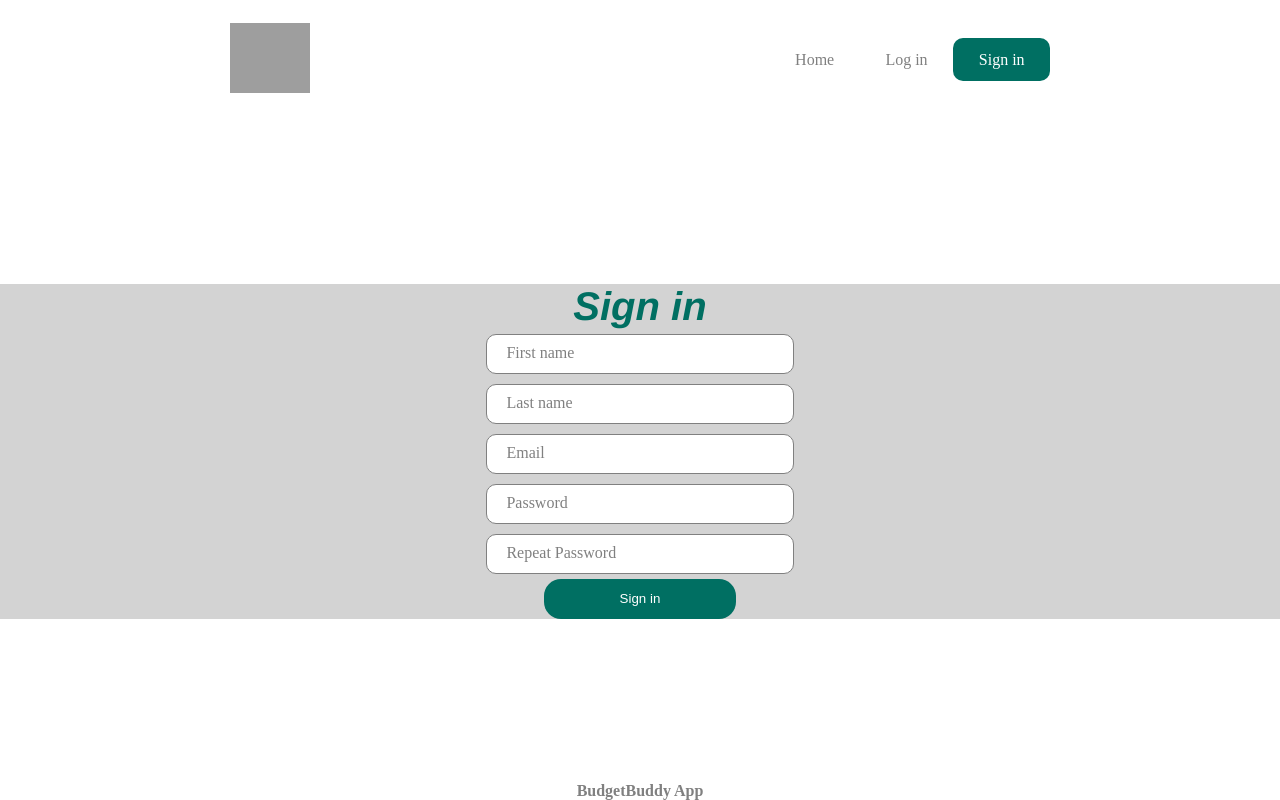
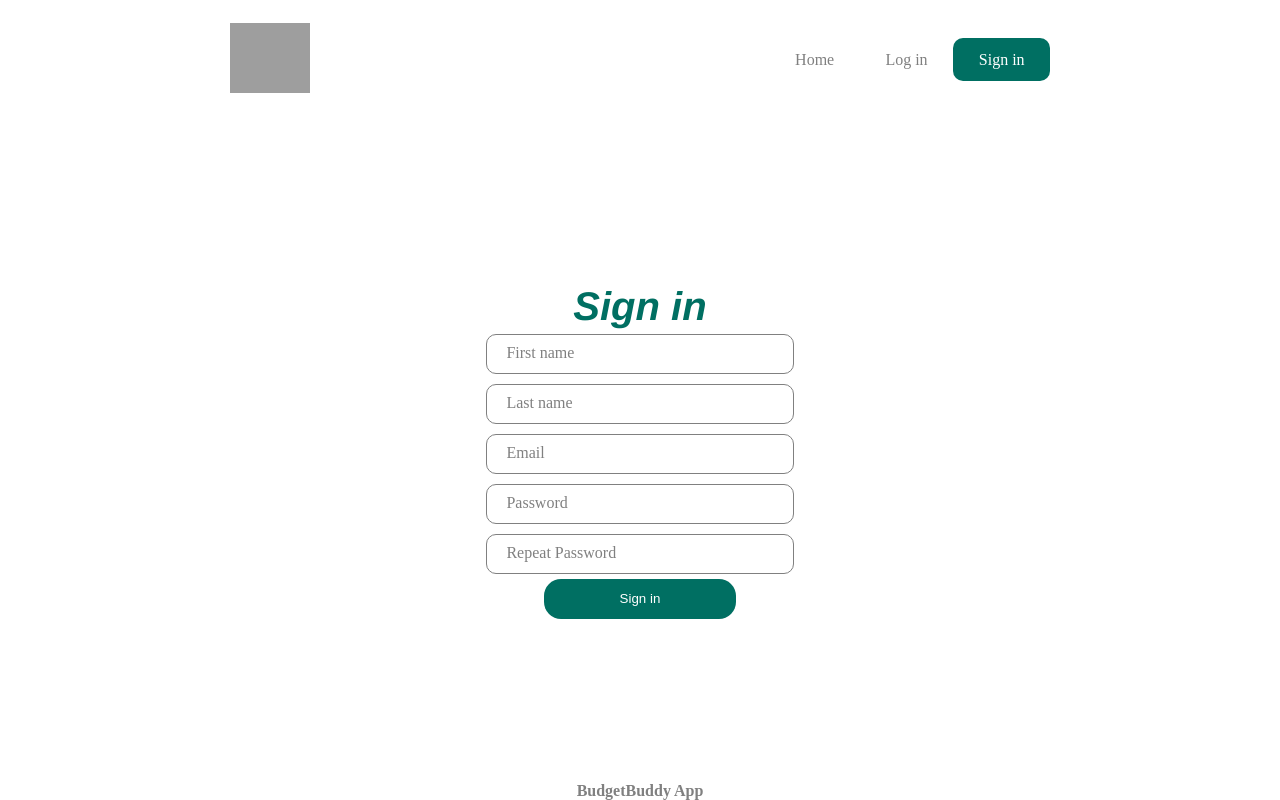
Before and after one commit to YoussefAchraf/budgetbuddyapp, a React (Create React App) app in the folder client/: page /signin in a window 1280 px wide. Built offline with nearby package versions, Linux system fonts and the light colour scheme; grey boxes are pictures that could not be loaded; the HTML template or start-up script is replaced by a standard one.

Commit message:
new commit

```diff
--- a/client/src/App.css
+++ b/client/src/App.css
@@ -29,7 +29,7 @@ nav .link{
   border-radius:10px;
 }
 .ReqPg{
-  background-color:lightgray;
+
 }
 footer{
   text-align:center;
```
Also changed, not shown: 7 other files (tests, documents, lock files or other folders).
